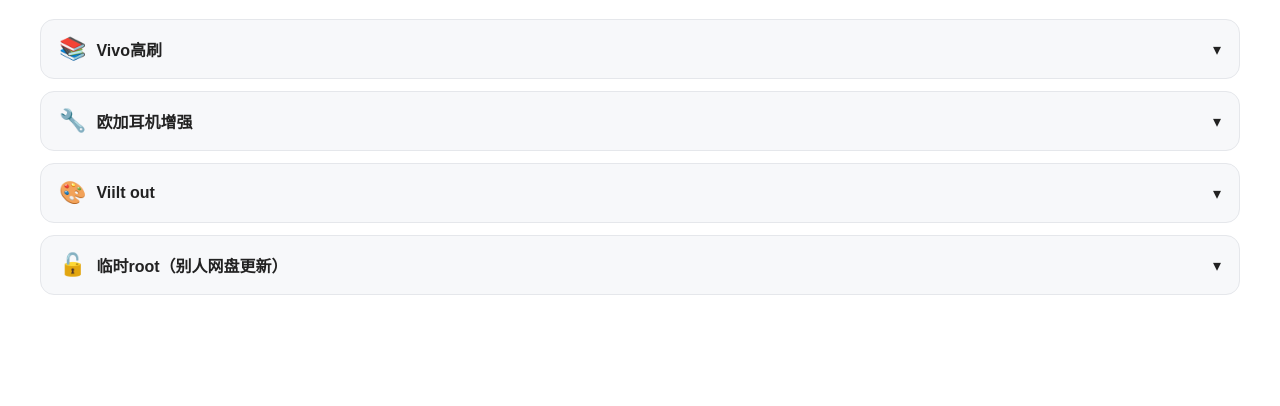
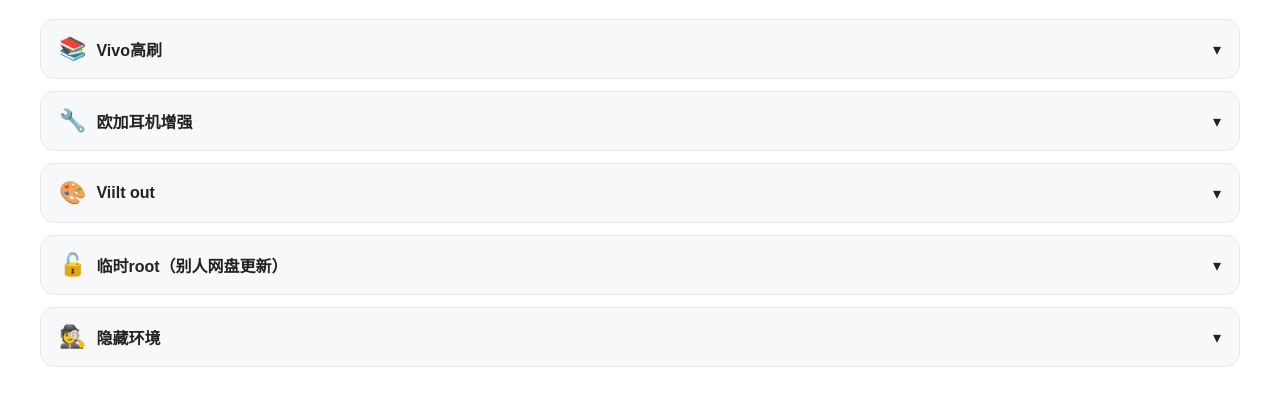
Before and after one commit to laogua6-cell/laogua6-cell.github.io, a plain HTML site: page gua.html in a window 1280 px wide. Shown: the part 90-496 px from the top of the page. Drawn offline with Linux system fonts and the light colour scheme.

Commit message:
Upload gua.html

```diff
--- a/gua.html
+++ b/gua.html
@@ -284,6 +284,26 @@
         </div>
       </div>
 
+      <!-- 新增：隐藏环境 -->
+      <div class="collapse-item">
+        <button class="collapse-btn">
+          <span class="left">
+            <span class="icon">🕵️</span>
+            <span class="title">隐藏环境</span>
+          </span>
+          <span class="arrow">▾</span>
+        </button>
+        <div class="collapse-body">
+          <div class="collapse-inner">
+            <p class="collapse-desc">
+              Root环境隐藏相关工具合集，包含内核隐藏、应用检测规避、Play Integrity相关资源。
+              <br>⚠️用于绕过应用风控有账号封禁风险，仅供技术学习研究。
+            </p>
+            <a class="jump-btn" href="res/hideenv.html">前往资源页面</a>
+          </div>
+        </div>
+      </div>
+
     </div>
   </div>
 
```
